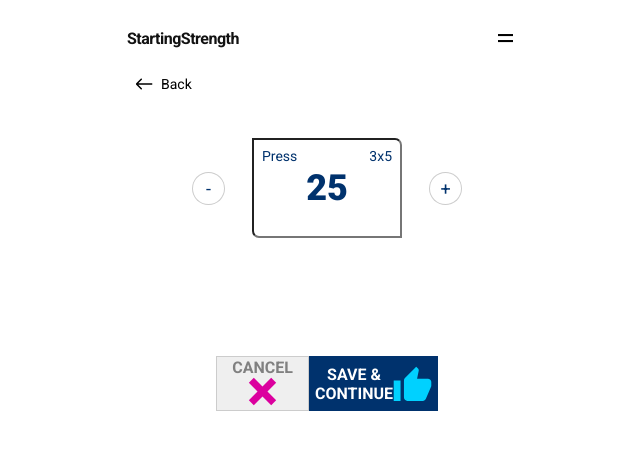
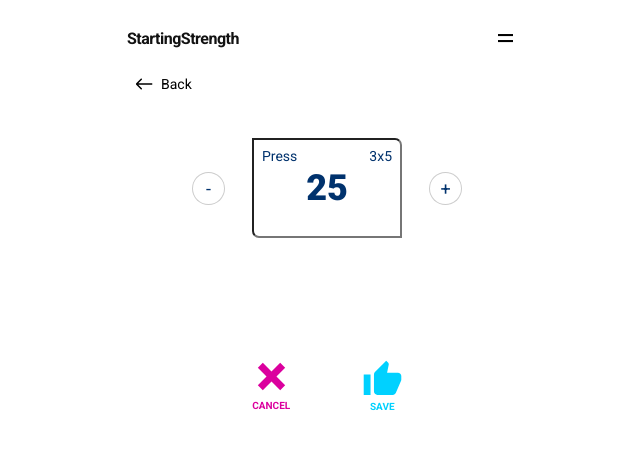
Before and after one commit to erikpantzar/starting-strength, a React (Create React App) app: page /workout/1/press in a window 1280 px wide. Shown: the top 450 px of the page, without its empty margins (313-953 px from the left). Built offline with nearby package versions, Linux system fonts and the light colour scheme; what react-fastclick would draw is missing.

Commit message:
made buttons in to own components with svg's to inherit colors from the parents

```diff
--- /dev/null
+++ b/src/Components/CancelButton/CancelButton.css
@@ -0,0 +1,15 @@
+.WorkoutForm-button-cancel {
+    height: 60px;
+    background: none;
+    border: none;
+    color: var(--workoutForm-cancel-color);
+    font-family: 'Roboto', sans-serif;
+    display: flex;
+    justify-content: space-around;
+    align-items: center;
+    flex-direction: column;
+    font-family: 'Roboto', sans-serif;
+    font-weight: 700;
+    font-size: 10px;
+    text-transform: uppercase;
+}
--- /dev/null
+++ b/src/Components/CancelButton/CancelButton.js
@@ -0,0 +1,28 @@
+import React from 'react'
+import './CancelButton.css'
+
+const CancelButton = () => {
+  return (
+    <button
+      type="button"
+      className="WorkoutForm-button-cancel"
+      onClick={() => window.history.back()}
+    >
+      <svg
+        width="29"
+        height="29"
+        viewBox="0 0 29 29"
+        fill="none"
+        xmlns="http://www.w3.org/2000/svg"
+      >
+        <path
+          d="M28.1667 5.80475L23.1954 0.833496L14.5 9.52891L5.80459 0.833496L0.833344 5.80475L9.52876 14.5002L0.833344 23.1956L5.80459 28.1668L14.5 19.4714L23.1954 28.1668L28.1667 23.1956L19.4713 14.5002L28.1667 5.80475Z"
+          fill="currentColor"
+        />
+      </svg>
+      Cancel
+    </button>
+  )
+}
+
+export default CancelButton
--- /dev/null
+++ b/src/Components/SaveButton/SaveButton.css
@@ -0,0 +1,18 @@
+.WorkoutForm-button-save {
+    height: 60px;
+    color: var(--workoutForm-save-color);
+    background: none;
+    border: none;
+    display: flex;
+    justify-content: space-around;
+    align-items: center;
+    flex-direction: column;
+    font-family: 'Roboto', sans-serif;
+    font-weight: 700;
+    font-size: 10px;
+    text-transform: uppercase;
+}
+
+.svg {
+    fill: inherit;
+}
--- /dev/null
+++ b/src/Components/SaveButton/SaveButton.js
@@ -0,0 +1,24 @@
+import React from 'react'
+import './SaveButton.css'
+
+const SaveButton = () => {
+  return (
+    <button type="submit" className="WorkoutForm-button-save">
+      <svg
+        width="39"
+        height="35"
+        viewBox="0 0 39 35"
+        fill="none"
+        xmlns="http://www.w3.org/2000/svg"
+      >
+        <path
+          d="M38.2917 16.0835C38.2917 15.1773 37.9317 14.3083 37.291 13.6675C36.6502 13.0268 35.7812 12.6668 34.875 12.6668H24.0783L25.7183 4.85975C25.7525 4.68891 25.7696 4.501 25.7696 4.31308C25.7696 3.61266 25.4792 2.9635 25.0179 2.50225L23.2071 0.708496L11.9663 11.9493C11.3342 12.5814 10.9583 13.4356 10.9583 14.3752V31.4585C10.9583 32.3647 11.3183 33.2337 11.9591 33.8744C12.5998 34.5152 13.4689 34.8752 14.375 34.8752H29.75C31.1679 34.8752 32.3808 34.021 32.8933 32.791L38.0525 20.7472C38.2063 20.3543 38.2917 19.9443 38.2917 19.5002V16.0835ZM0.708344 34.8752H7.54168V14.3752H0.708344V34.8752Z"
+          fill="currentColor"
+        />
+      </svg>
+      Save
+    </button>
+  )
+}
+
+export default SaveButton
--- a/src/Components/WorkoutForm/WorkoutForm.css
+++ b/src/Components/WorkoutForm/WorkoutForm.css
@@ -21,43 +21,3 @@
     width: 222px;
     margin: auto;
 }
-
-.WorkoutForm-arrow-icon {
-    transform: scale(0.8);
-}
-
-.WorkoutForm-form-button {
-    display: block;
-    width: 100%;
-    box-sizing: border-box;
-    border: none;
-    font-weight: 700;
-    height: 55px;
-    cursor: pointer;
-    text-transform: uppercase;
-    font-family: 'Roboto', sans-serif;
-    font-size: 16px;
-}
-
-.WorkoutForm-button-save {
-    background: var(--color-main-cta);
-    color: #ffff;
-    transition: background 500ms ease-in;
-}
-
-.WorkoutForm-save-icon {
-    display: flex;
-    justify-content: space-around;
-    align-items: center;
-}
-
-.WorkoutForm-button-cancel {
-    background: var(--cancelbutton-color);
-    border: 1px solid var(--cancelbutton-border);
-    color: var(--cancelbutton-text);
-}
-
-.WorkoutForm-form-button:hover,
-.WorkoutForm-form-button:active {
-    transition: background 250ms ease-out;
-}
--- a/src/Components/WorkoutForm/WorkoutForm.js
+++ b/src/Components/WorkoutForm/WorkoutForm.js
@@ -2,8 +2,8 @@ import { useState } from 'react'
 import './WorkoutForm.css'
 import SSButton from '../SSButton/SSButton'
 import SSInput from '../SSInput/SSInput'
-import save from './WorkoutForm-save-icon.svg'
-import cancel from './WorkoutForm-cancel-icon.svg'
+import SaveButton from '../SaveButton/SaveButton.js'
+import CancelButton from '../CancelButton/CancelButton'
 
 const WorkoutForm = ({ excercise, weight, onSubmit }) => {
   const [updatedWeight, setUpdatedWeight] = useState(weight)
@@ -32,29 +32,8 @@ const WorkoutForm = ({ excercise, weight, onSubmit }) => {
         <SSButton onClick={() => changeWeight(2.5)}>+</SSButton>
       </div>
       <div className="WorkoutForm-buttongroup-style">
-        <button
-          type="button"
-          className="WorkoutForm-form-button WorkoutForm-button-cancel"
-          onClick={() => window.history.back()}
-        >
-          <span>
-            Cancel
-            <img
-              className="WorkoutForm-cancel-icon"
-              alt="cancel"
-              src={cancel}
-            />
-          </span>
-        </button>
-        <button
-          type="submit"
-          className="WorkoutForm-form-button WorkoutForm-button-save"
-        >
-          <span className="WorkoutForm-save-icon">
-            Save & Continue{' '}
-            <img className="WorkoutForm-save-icon" alt="save" src={save} />
-          </span>
-        </button>
+        <CancelButton />
+        <SaveButton />
       </div>
     </form>
   )
--- a/src/_colors.css
+++ b/src/_colors.css
@@ -10,10 +10,6 @@
 
     --workoutForm-save-color: #00D1FF;
     --workoutForm-cancel-color: #DB009E;
-
-    --cancelbutton-color: #EFEFEF; /* Color scheme cancel button */
-    --cancelbutton-border: #CCCCCC; /* Color scheme cancel button */
-    --cancelbutton-text: #808080; /* Color scheme cancel button */
 
     --input-border: #BBBBBB;
     --input-border-active: #000;
```
Also changed, not shown: src/Components/WorkoutForm/WorkoutForm-save-icon.svg.
